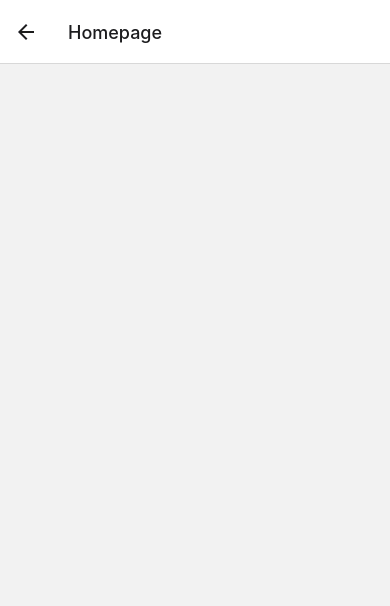
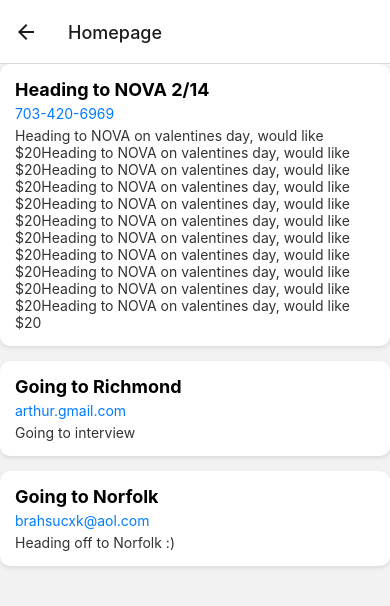
Before and after one commit to UVA-Rideshare/rideshare, a React Native app: screen /Homepage in a window 390 px wide. Shown: the top 606 px of the page. Built offline with nearby package versions, Linux system fonts and the light colour scheme.

Commit message:
added homepage

```diff
--- /dev/null
+++ b/app/components/homepagePost.js
@@ -0,0 +1,40 @@
+import React from 'react';
+import { View, Text, StyleSheet, TextInput } from 'react-native';
+
+const HomepagePost = ({ title, contact, description }) => {
+    return (
+        <View style={styles.postContainer}>
+            <Text style={styles.title}>{title}</Text>
+            <Text style={styles.contact}>{contact}</Text>
+            <Text style={styles.description}>{description}</Text>
+        </View>
+    );
+};
+
+const styles = StyleSheet.create({
+    postContainer: {
+        backgroundColor: '#fff',
+        padding: 15,
+        borderRadius: 10,
+        shadowColor: '#000',
+        shadowOffset: { width: 0, height: 2 },
+        shadowOpacity: 0.1,
+        shadowRadius: 4,
+        elevation: 2,
+        marginBottom: 15,
+    },
+    title: {
+        fontWeight: 'bold',
+        fontSize: 18,
+        marginBottom: 5,
+    },
+    contact: {
+        color: '#007bff',
+        marginBottom: 5,
+    },
+    description: {
+        color: '#333',
+    },
+});
+
+export default HomepagePost;
--- a/app/homepage.js
+++ b/app/homepage.js
@@ -1,9 +1,39 @@
 import React, { useState } from 'react';
 import { View, TextInput, TouchableOpacity, Text, StyleSheet } from 'react-native';
 import { SafeAreaView } from 'react-native-safe-area-context';
+import HomepagePost from './components/homepagePost.js'
+
+const samplePostDB = [
+    {
+        title: "Heading to NOVA 2/14",
+        contact: "703-420-6969",
+        description: "Heading to NOVA on valentines day, would like $20Heading to NOVA on valentines day, would like $20Heading to NOVA on valentines day, would like $20Heading to NOVA on valentines day, would like $20Heading to NOVA on valentines day, would like $20Heading to NOVA on valentines day, would like $20Heading to NOVA on valentines day, would like $20Heading to NOVA on valentines day, would like $20Heading to NOVA on valentines day, would like $20Heading to NOVA on valentines day, would like $20Heading to NOVA on valentines day, would like $20"
+    },
+    {
+        title: "Going to Richmond",
+        contact: "arthur.gmail.com",
+        description: "Going to interview"
+    },
+    {
+        title: "Going to Norfolk",
+        contact: "brahsucxk@aol.com",
+        description: "Heading off to Norfolk :)"
+    },
+]
 
 const Homepage = ({ navigation }) => {
-
+    return (
+        <SafeAreaView>
+            {samplePostDB.map((post, index) => (
+                <HomepagePost
+                    key={index}
+                    title={post.title}
+                    contact={post.contact}
+                    description={post.description}
+                />
+            ))}
+        </SafeAreaView>
+    )
 }
 
 export default Homepage;
```
